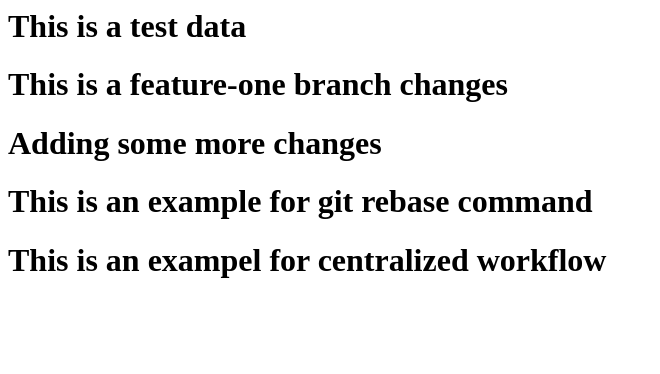
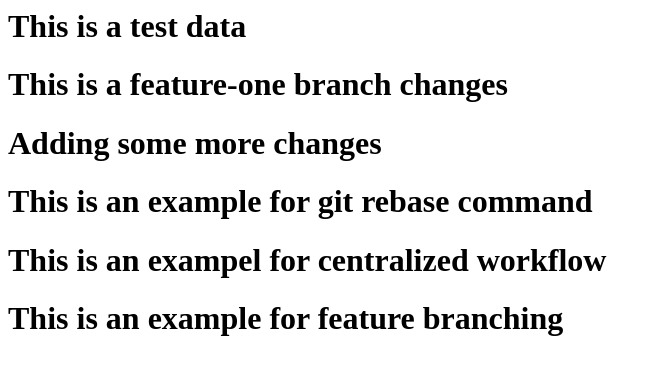
Before and after one commit to cloudtechiez999/besant-demo, a plain HTML site: page index.html in a window 1280 px wide. Shown: the whole page, without its empty margins (0-660 px from the left). Drawn offline with Linux system fonts and the light colour scheme.

Commit message:
feature branching

```diff
--- a/index.html
+++ b/index.html
@@ -3,3 +3,4 @@
 <h1>Adding some more changes</h1>
 <h1>This is an example for git rebase command</h1>
 <h1>This is an exampel for centralized workflow</h1>
+<h1>This is an example for feature branching</h1>
```
